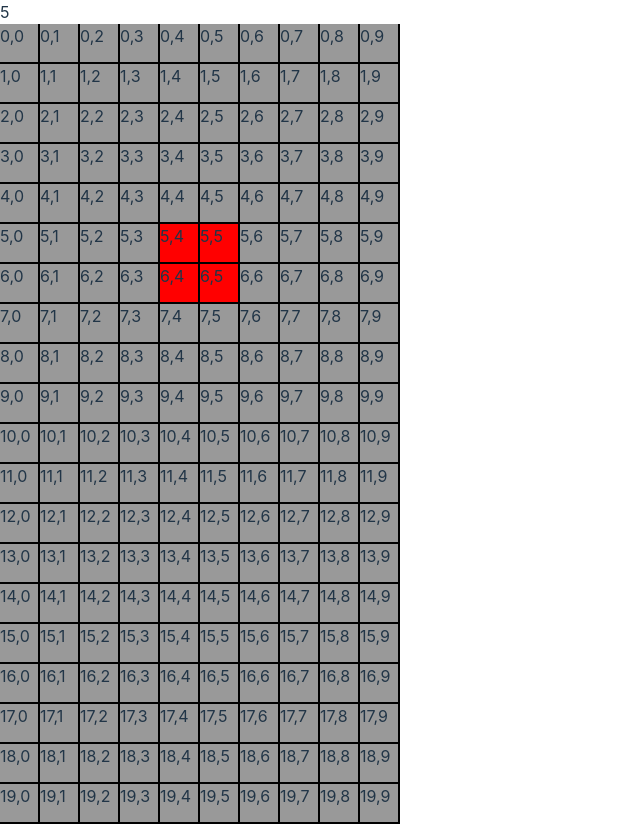
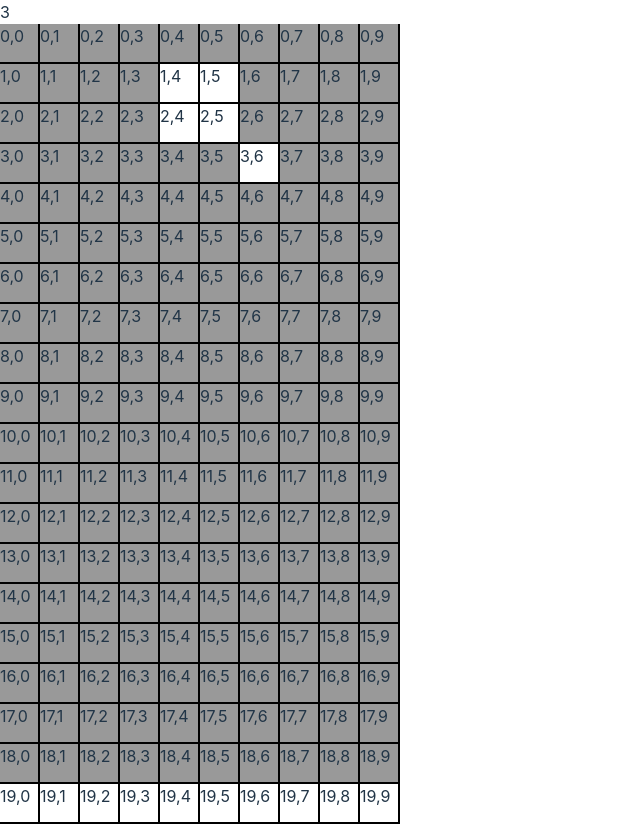
Before and after one commit to phronesys/tetris, a React (Vite) app: page / in a window 1280 px wide. Shown: the whole page, without its empty margins (0-640 px from the left). Built offline with nearby package versions, Linux system fonts and the light colour scheme.

Commit message:
enhance: fallingBlock stops on col collision
TODO: should not stop only on col, should check row also

```diff
--- a/src/App.tsx
+++ b/src/App.tsx
@@ -4,13 +4,26 @@ import './App.css'
 function TetrisTable() {
   const [count, setCount] = useState(0);
   const tetrisColors = ["red", "blue", "green", "yellow", "cyan", "magenta", "white"];
-  const [table, setTable] = useState<[string[]]>(
+  const [table, setTable] = useState<string[][]>(
     Array(20).fill(Array(10).fill(""))
   );
-  const BOTTOM_LIMIT = table.length - 1;
+  const LAST_COL = table.length - 1;
   /* example with square block */
   const [fallingBlock, setFallingBlock] = useState(["0,4", "0,5", "1,4", "1,5"])
   // const [fallingBlock, setFallingBlock] = useState(["0,4", "1,4", "2,4", "3,4"])
+  const [insertedBlocks, setInsertedBlocks] = useState([
+    "19,0",
+    "19,1",
+    "19,2",
+    "19,3",
+    "19,4",
+    "19,5",
+    "19,6",
+    "19,7",
+    "19,8",
+    "19,9",
+    "3,6"
+  ])
 
   /*
   * piece: position + shape
@@ -24,7 +37,7 @@ function TetrisTable() {
     return tetrisColors[colorIndex]
   }
 
-  function updateRow(col, row, newValue: string) {
+  function updateRow(col: number, row: number, newValue: string) {
     // copy the table
     const updatedTable = [...table];
     // copy the column
@@ -37,25 +50,57 @@ function TetrisTable() {
 
 
   /*
-  * revisa el fallingBlock y lo pinta
+  * Paints block coordinates
   * */
-  function rowClassName(colIndex, rowIndex) {
+  function paintTetrisCoordinates(colIndex: number, rowIndex: number) {
     const defaultClass = "tetris-table__row";
     const stringCoordinate = `${colIndex},${rowIndex}`;
 
-    // revisar si la coordenada corresponde a una coordenada del falling block
-    const shouldPaint = fallingBlock.includes(stringCoordinate);
+    // paints falling block coordinate
+    if (fallingBlock.includes(stringCoordinate)) {
+      const color = "red";
+      return `tetris-table__row row-active__${color}`;
+    }
 
-    // si no corresponde retorna el color default
-    if (!shouldPaint) return defaultClass
+    // paints inserted block coordinates
+    if (insertedBlocks.includes(stringCoordinate)) {
+      const color = "white";
+      return `tetris-table__row row-active__${color}`;
+    }
 
-    const color = "red";
-    return `tetris-table__row row-active__${color}`;
+    return defaultClass
   }
 
-  function someCoordinateTouchesBottom(coordinates: string[]) {
-    return coordinates.some(coordinate => {
-      return coordinate.startsWith(`${BOTTOM_LIMIT}`)
+  /*
+  * find bigger col in fallingBlock, in other words
+  * is the colIndex of the base of the falling block
+  * */
+  const getBiggerColFallingBlock = (): number => {
+    let max = 0;
+    for(let i = 0; i < fallingBlock.length; i++){
+      const [col] = fallingBlock[i].split(",")
+      const colIndex = Number(col);
+      if(colIndex > max) max = colIndex;
+    }
+
+    return max;
+  }
+
+  /*
+  * check from the 4 coordinates of fallingBlock if one is touching
+  * the end of the table, or it touches some inserted block
+  * */
+  const isFallingBlockCollisioning = (): boolean => {
+    return fallingBlock.some(coordinate => {
+      // when goes to the end
+      const bottomCollision = coordinate.startsWith(`${LAST_COL}`);
+      if (bottomCollision) return bottomCollision;
+
+      // check from inserted blocks if one correspond to the next col after the fallingBlock
+      return insertedBlocks.some(block => {
+        const nextColumnAfterFallingBlock = `${getBiggerColFallingBlock() + 1},`;
+        return block.startsWith(nextColumnAfterFallingBlock);
+      });
     })
   }
 
@@ -66,7 +111,7 @@ function TetrisTable() {
 
   useEffect(() => {
     const interval = setInterval(() => {
-      if (count !== BOTTOM_LIMIT) {
+      if (count !== LAST_COL) {
         setCount(count + 1)
       }
     }, 1000)
@@ -75,16 +120,24 @@ function TetrisTable() {
   });
 
   useEffect(() => {
-    if (!someCoordinateTouchesBottom(fallingBlock)) {
-      const currentFallingBlock = fallingBlock.map(coordinate => {
+    setFallingBlock(fb => {
+
+
+      if (isFallingBlockCollisioning()) {
+        setInsertedBlocks([...insertedBlocks, ...fallingBlock])
+        setCount(0)
+        return [];
+      }
+
+
+      return fb.map(coordinate => {
         const [col, row] = coordinate.split(",");
         const colIndex = Number(col);
 
         if (count === 0) return `${colIndex},${row}`;
         return `${colIndex + 1},${row}`
       })
-      setFallingBlock(currentFallingBlock)
-    }
+    })
 
   }, [count]);
 
@@ -101,7 +154,7 @@ function TetrisTable() {
                 {col.map((row, rowIndex) => {
                   return (
                     <div
-                      className={rowClassName(colIndex, rowIndex)}
+                      className={paintTetrisCoordinates(colIndex, rowIndex)}
                       key={rowIndex}
                     >
                       {`${colIndex},${rowIndex}`}
```
